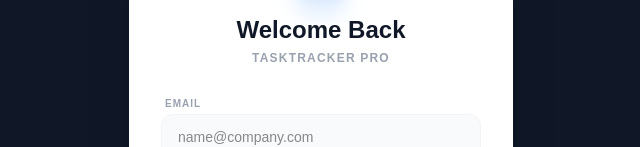
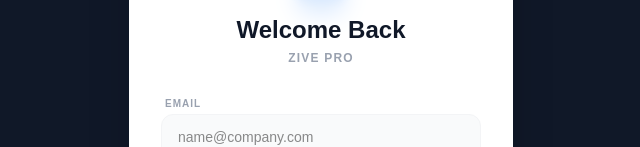
Before and after one commit to podsoraghat/my-task-tracker, a Next.js app: page / in a window 1280 px wide. Shown: the part 248-395 px from the top of the page, without its empty margins (319-959 px from the left). Built offline with nearby package versions, Linux system fonts and the light colour scheme; no server answers; the database is empty.

Commit message:
Rebranded to Zive

```diff
--- a/app/layout.tsx
+++ b/app/layout.tsx
@@ -13,8 +13,8 @@
 });
 
 export const metadata: Metadata = {
-  title: "Create Next App",
-  description: "Generated by create next app",
+  title: "Zive",
+  description: "Modern Task Management Platform",
 };
 
 import { AuthProvider } from "@/context/AuthContext";
--- a/components/AuthOverlay.tsx
+++ b/components/AuthOverlay.tsx
@@ -43,7 +43,7 @@
                         <LayoutGrid className="w-8 h-8" />
                     </div>
                     <h2 className="text-2xl font-bold text-gray-900">{isSignUp ? 'Create Account' : 'Welcome Back'}</h2>
-                    <p className="text-gray-400 text-xs font-bold uppercase tracking-widest mt-1">TaskTracker PRO</p>
+                    <p className="text-gray-400 text-xs font-bold uppercase tracking-widest mt-1">Zive PRO</p>
                 </div>
 
                 <form onSubmit={handleAuth} className="space-y-4">
--- a/components/Navbar.tsx
+++ b/components/Navbar.tsx
@@ -20,7 +20,7 @@
                         <LayoutGrid className="w-5 h-5" />
                     </div>
                     <span className="text-lg font-bold text-gray-900 tracking-tight">
-                        TaskTracker <span className="text-blue-600 text-[10px] align-top px-1.5 py-0.5 bg-blue-50 rounded-full ml-1 font-bold">PRO</span>
+                        Zive <span className="text-blue-600 text-[10px] align-top px-1.5 py-0.5 bg-blue-50 rounded-full ml-1 font-bold">PRO</span>
                     </span>
                 </div>
 
```
